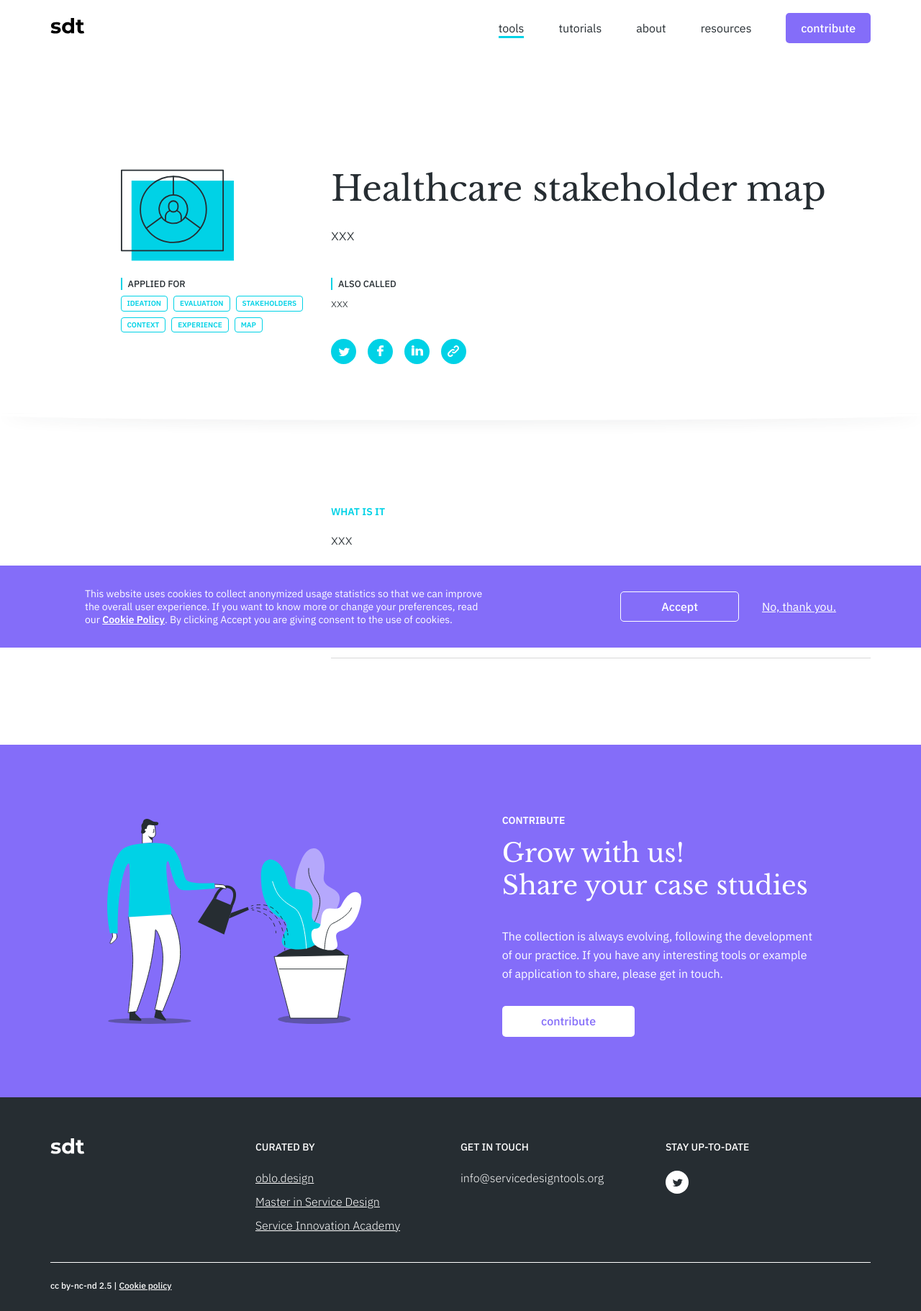
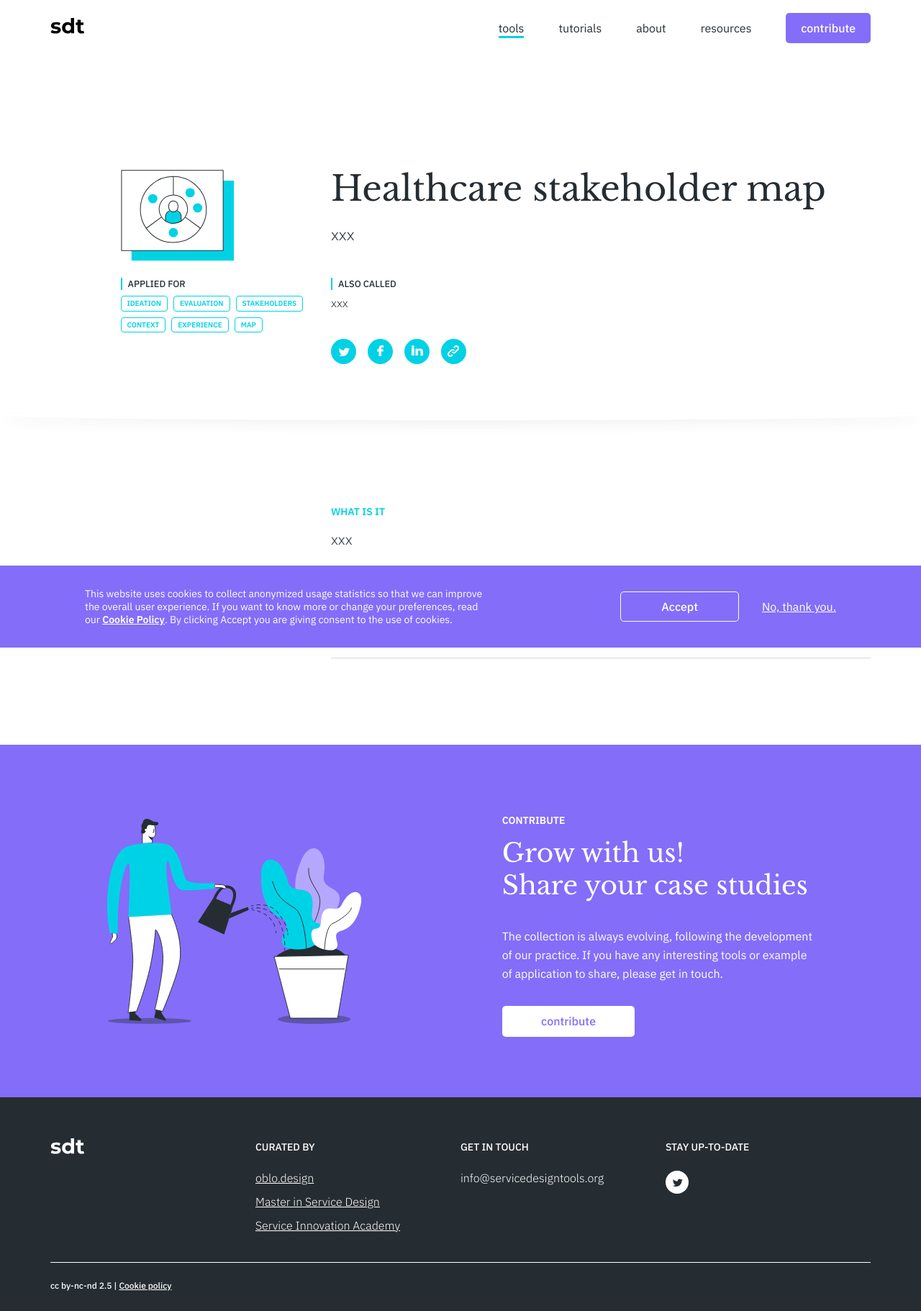
Before and after one commit to service-design-tools/sdt-website, a Jekyll site: the page built from _tools/healthcare-stakeholder-map.md, in a window 1280 px wide. Shown: the whole page at 72% size. Built offline with Jekyll 4.4.1, drawn with Linux system fonts in a browser that asks for light colours.

Commit message:
Update tool “healthcare-stakeholder-map”

```diff
--- a/_tools/healthcare-stakeholder-map.md
+++ b/_tools/healthcare-stakeholder-map.md
@@ -15,18 +15,20 @@
     - Map
 synonyms: xxx
 icon: >-
+
+
   <svg version="1.1"  xmlns="http://www.w3.org/2000/svg"  x="0px" y="0px"
   	 viewBox="0 0 156.43 125.62" xml:space="preserve">
   <style type="text/css">
   	.svg--filled-main{fill:#00D2E6;}
-  	.svg--ouline svg--filled-light{fill:#FFFFFF;stroke:#262D32;stroke-width:1.8;stroke-linejoin:round;stroke-miterlimit:10;}
-  	.svg--ouline{fill:none;stroke:#262D32;stroke-width:1.8;stroke-linecap:round;stroke-linejoin:round;stroke-miterlimit:10;}
-  	.svg--ouline{fill:none;stroke:#262D32;stroke-width:1.8;stroke-miterlimit:10;}
+  	.svg--outline svg--filled-light{fill:#FFFFFF;stroke:#262D32;stroke-width:1.8;stroke-linejoin:round;stroke-miterlimit:10;}
+  	.svg--outline{fill:none;stroke:#262D32;stroke-width:1.8;stroke-linecap:round;stroke-linejoin:round;stroke-miterlimit:10;}
+  	.svg--outline{fill:none;stroke:#262D32;stroke-width:1.8;stroke-miterlimit:10;}
   </style>
 
   <g>
   	<rect x="14.7" y="15.2" class="svg--filled-main" width="141.74" height="110.43"/>
-  	<rect x="0.9" y="0.9" class="svg--ouline svg--filled-light" width="140.28" height="110.9"/>
+  	<rect x="0.9" y="0.9" class="svg--outline svg--filled-light" width="140.28" height="110.9"/>
   	<g>
   		<g>
   			<g>
@@ -34,36 +36,36 @@
   					c0,0,4.44,2.76,10.85,2.76S83.28,71.38,83.28,71.38z"/>
   			</g>
   			<g>
-  				<path class="svg--ouline" d="M78.84,51.89c0,3.56-2.89,6.47-6.41,6.47c-3.53,0-6.41-2.91-6.41-6.47v-2.23c0-3.56,2.89-6.47,6.41-6.47
+  				<path class="svg--outline" d="M78.84,51.89c0,3.56-2.89,6.47-6.41,6.47c-3.53,0-6.41-2.91-6.41-6.47v-2.23c0-3.56,2.89-6.47,6.41-6.47
   					c3.53,0,6.41,2.91,6.41,6.47V51.89z"/>
   				<g>
-  					<path class="svg--ouline" d="M61.58,70.71v-5.4c0-3.79,2.33-7.07,5.62-8.47"/>
-  					<path class="svg--ouline" d="M77.66,56.84c3.3,1.4,5.62,4.67,5.62,8.47v5.4"/>
+  					<path class="svg--outline" d="M61.58,70.71v-5.4c0-3.79,2.33-7.07,5.62-8.47"/>
+  					<path class="svg--outline" d="M77.66,56.84c3.3,1.4,5.62,4.67,5.62,8.47v5.4"/>
   				</g>
   			</g>
   		</g>
 
-  			<ellipse transform="matrix(0.2298 -0.9732 0.9732 0.2298 2.7054 112.5022)" class="svg--ouline" cx="72.43" cy="54.54" rx="19.6" ry="19.6"/>
+  			<ellipse transform="matrix(0.2298 -0.9732 0.9732 0.2298 2.7054 112.5022)" class="svg--outline" cx="72.43" cy="54.54" rx="19.6" ry="19.6"/>
   	</g>
-  	<circle class="svg--ouline" cx="72.43" cy="54.98" r="45.53"/>
+  	<circle class="svg--outline" cx="72.43" cy="54.98" r="45.53"/>
   	<circle class="svg--filled-main" cx="44.03" cy="40.04" r="6.4"/>
   	<circle class="svg--filled-main" cx="95.59" cy="31.9" r="6.4"/>
   	<circle class="svg--filled-main" cx="105.91" cy="52.83" r="6.4"/>
   	<circle class="svg--filled-main" cx="72.43" cy="86.93" r="6.4"/>
-  	<line class="svg--ouline" x1="72.43" y1="34.77" x2="72.43" y2="9.45"/>
-  	<line class="svg--ouline" x1="56.16" y1="65.46" x2="35.04" y2="80.95"/>
-  	<line class="svg--ouline" x1="89.2" y1="65.83" x2="109.82" y2="80.95"/>
+  	<line class="svg--outline" x1="72.43" y1="34.77" x2="72.43" y2="9.45"/>
+  	<line class="svg--outline" x1="56.16" y1="65.46" x2="35.04" y2="80.95"/>
+  	<line class="svg--outline" x1="89.2" y1="65.83" x2="109.82" y2="80.95"/>
   </g>
 
-  <circle class="svg--ouline svg--bw" cx="44.03" cy="40.04" r="6.4"/>
+  <circle class="svg--outline svg--bw" cx="44.03" cy="40.04" r="6.4"/>
 
-  <circle class="svg--ouline svg--bw" cx="95.59" cy="31.9" r="6.4"/>
+  <circle class="svg--outline svg--bw" cx="95.59" cy="31.9" r="6.4"/>
 
-  <circle class="svg--ouline svg--bw" cx="105.91" cy="52.83" r="6.4"/>
+  <circle class="svg--outline svg--bw" cx="105.91" cy="52.83" r="6.4"/>
 
-  <circle class="svg--ouline svg--bw" cx="72.43" cy="86.93" r="6.4"/>
+  <circle class="svg--outline svg--bw" cx="72.43" cy="86.93" r="6.4"/>
 
-  <polyline class="svg--ouline svg--bw" points="140.83,15.2 155.5,15.2 155.5,124.65 14.7,124.65 14.7,110.95 "/>
+  <polyline class="svg--outline svg--bw" points="140.83,15.2 155.5,15.2 155.5,124.65 14.7,124.65 14.7,110.95 "/>
 
   </svg>
 use: xxx
```
